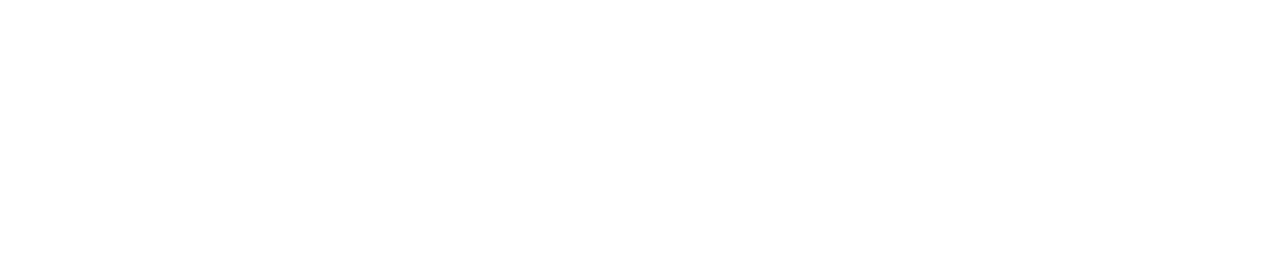
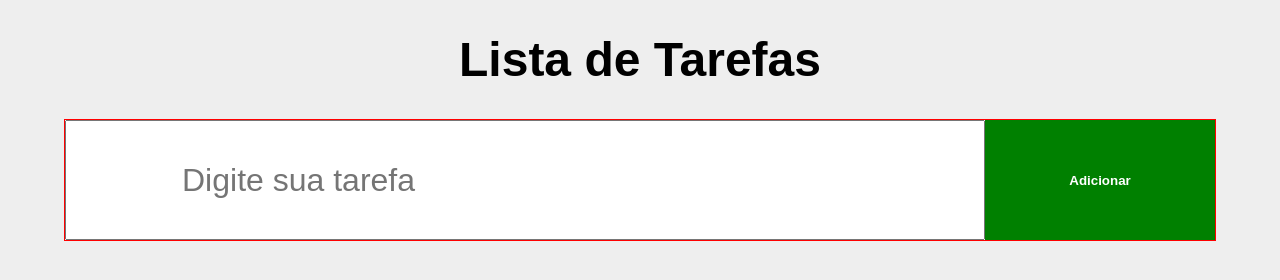
Before and after one commit to Alan-Damacena/PROJETOS, a plain HTML site: page 14_-_LISTA_DE_TAREFAS/index.html in a window 1280 px wide. Drawn offline with Linux system fonts and the light colour scheme.

Commit message:
portfolio

```diff
--- a/14_-_LISTA_DE_TAREFAS/index.html
+++ b/14_-_LISTA_DE_TAREFAS/index.html
@@ -8,13 +8,18 @@
     <link rel="stylesheet" href="./style.css">
 
     <!-- Link copiado do site https://materialdesignicons.com/ -->
-    <link rel="stylesheet" href="//cdn.jsdelivr.net/npm/@mdi/font@6.9.96/css/materialdesignicons.min.css">
+    <link rel="stylesheet" href="https://cdn.jsdelivr.net/npm/@mdi/font@6.9.96/css/materialdesignicons.min.css">
 
     <script src="./script.js" defer></script>
 </head>
 <body>
 
+        <h1>Lista de Tarefas</h1>
 
+        <header>
+            <input type="text" placeholder="Digite sua tarefa" name="" id="">
+            <button class="add">Adicionar</button>
+        </header>
 
 </body>
 </html>
--- a/14_-_LISTA_DE_TAREFAS/style.css
+++ b/14_-_LISTA_DE_TAREFAS/style.css
@@ -0,0 +1,41 @@
+*{
+    box-sizing: border-box;
+}
+
+body{
+    margin: 0;
+    padding: 0;
+    font-family: Arial, Helvetica, sans-serif;
+    background: #eee;
+}
+
+h1{
+    text-align: center;
+    font-size: 3rem;
+}
+
+header{
+    display: flex;
+    flex-flow: row wrap;
+    align-items: center;
+    width: 90%;
+    border: 1px solid red;
+    margin: auto auto;
+}
+
+input{
+    height: 120px;
+    font-size: 2rem;
+    width: 80%;
+    padding-left: 10%;
+}
+
+button.add{
+    width: 20%;
+    cursor: pointer;
+    background: green;
+    color: white;
+    font-weight: bold;
+    border: none;
+    height: 120px;
+}
```
